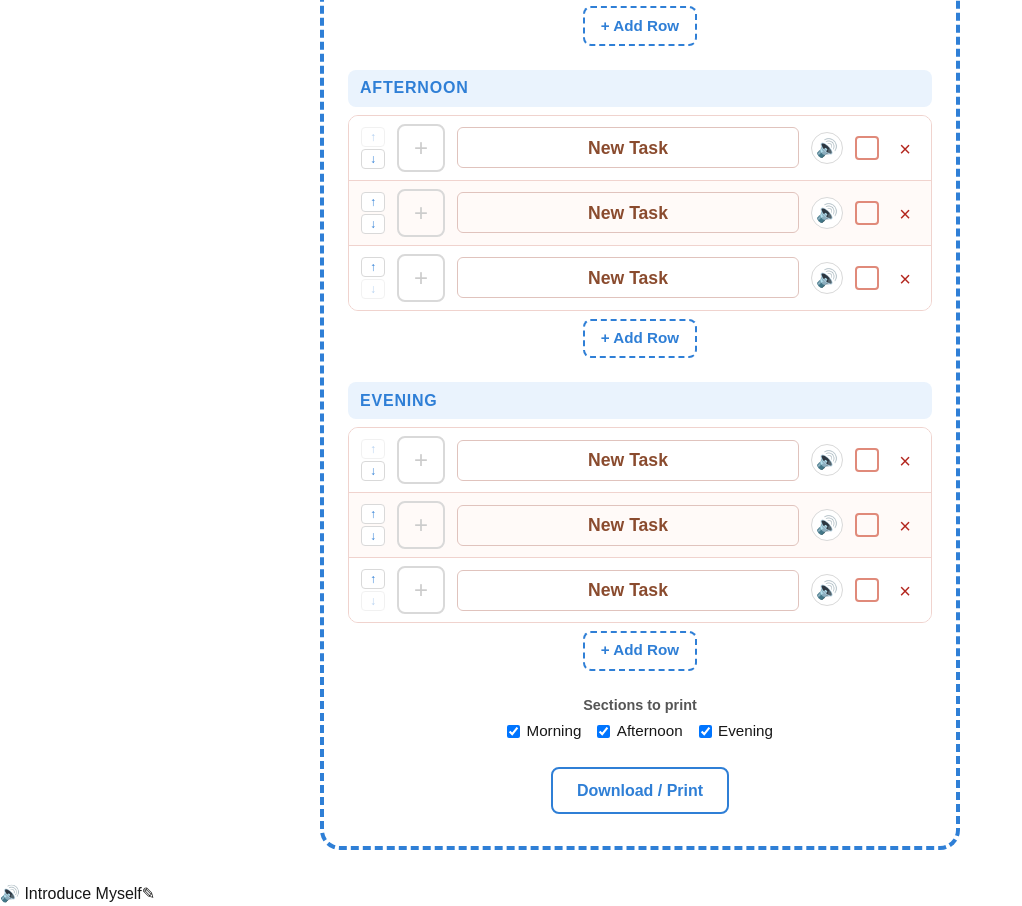
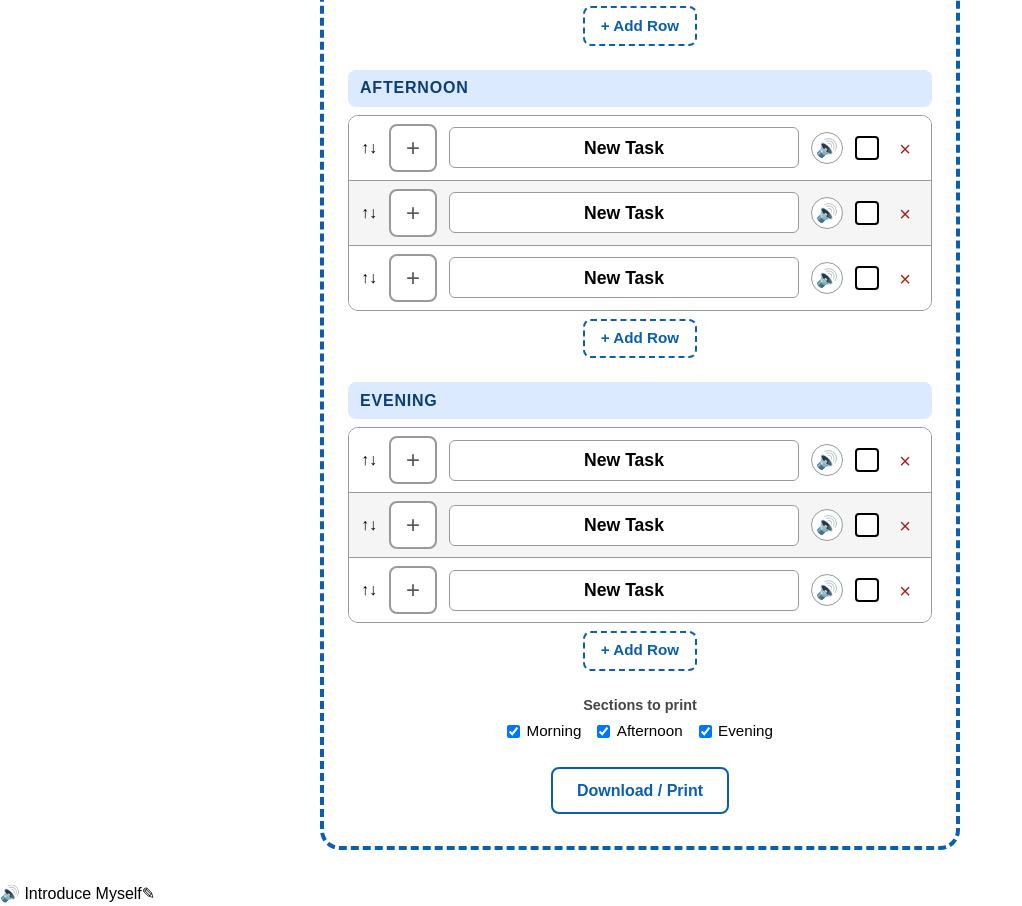
Before and after one commit to ecrose12/Capstone-Project, a Next.js app in the folder capstone-project/: page /category/chore-list in a window 1280 px wide. Shown: the part 466-1372 px from the top of the page, without its empty margins (0-1022 px from the left). Built offline with nearby package versions, Linux system fonts and the light colour scheme; no server answers.

Commit message:
8/8/2026 ADA Compliant Text & Background Color Changes

```diff
--- a/capstone-project/app/globals.css
+++ b/capstone-project/app/globals.css
@@ -37,3 +37,56 @@ body {
     display: none !important;
   }
 }
+
+body {
+  background-color: var(--color-bg);
+  color: var(--color-text);
+}
+
+/* ===================================================================
+   Accessible color tokens (WCAG AA)
+   Append this to the bottom of your existing app/globals.css.
+   Every template component now references these variables instead of
+   hardcoded colors, so contrast stays correct in both themes and
+   dark mode actually takes effect everywhere.
+   =================================================================== */
+
+:root {
+  /* Text */
+  --color-text: #000000;              /* primary text on light bg — 21:1 on white */
+  --color-text-secondary: #444444;    /* secondary/notice text — ~9.7:1 on white */
+  --color-text-muted: #595959;        /* muted/placeholder text — ~7:1 on white, still meets AA */
+  --color-text-on-accent: #0b3d78;    /* text sitting on a light-blue accent chip — ~7.5:1 */
+  --color-error: #a4231c;             /* error/destructive text — ~6.9:1 on white */
+
+  /* Backgrounds */
+  --color-bg: #ffffff;
+  --color-bg-subtle: #f5f5f5;
+  --color-bg-accent: #dbeafe;         /* light blue chip background, paired with --color-text-on-accent */
+
+  /* Borders / frames */
+  --color-border: #000000;            /* bold frame borders (First/Then, Single Selector, etc.) */
+  --color-border-subtle: #999999;     /* lighter dividers — ~2.8:1 against white, non-text UI only */
+
+  /* Interactive */
+  --color-focus: #1a5fb4;             /* focus ring — ~5.2:1 against white, meets 3:1 non-text minimum */
+  --color-accent-strong: #0b5fb0;     /* links/accent text needing AA on white — ~5.6:1 */
+}
+
+[data-theme="dark"] {
+  --color-text: #f5f5f5;              /* ~17.9:1 on --color-bg */
+  --color-text-secondary: #cfcfcf;    /* ~11.8:1 on --color-bg */
+  --color-text-muted: #a8a8a8;        /* ~7.3:1 on --color-bg */
+  --color-text-on-accent: #cfe4ff;    /* ~10.5:1 on --color-bg-accent (dark) */
+  --color-error: #ff8a80;             /* ~7.4:1 on --color-bg */
+
+  --color-bg: #121212;
+  --color-bg-subtle: #1e1e1e;
+  --color-bg-accent: #163a5c;
+
+  --color-border: #f5f5f5;
+  --color-border-subtle: #6b6b6b;
+
+  --color-focus: #7ab8ff;             /* ~8.7:1 on --color-bg */
+  --color-accent-strong: #7ab8ff;
+}
--- a/capstone-project/components/templates/TodayScheduleTemplate.css
+++ b/capstone-project/components/templates/TodayScheduleTemplate.css
@@ -2,9 +2,9 @@
   max-width: 640px;
   margin: 2rem auto;
   padding: 1.5rem 1.5rem 2rem;
-  border: 4px dashed #2f7fd6;
+  border: 4px dashed var(--color-accent-strong);
   border-radius: 20px;
-  background: #fff;
+  background: var(--color-bg);
 }
 
 .today-schedule__title {
@@ -13,19 +13,19 @@
   font-weight: 900;
   letter-spacing: 0.03em;
   text-transform: uppercase;
-  color: #d1291e;
+  color: var(--color-error);
   margin: 0 0 1.5rem;
 }
 
 .today-schedule__notice {
   text-align: center;
   font-size: 0.95rem;
-  color: #555;
+  color: var(--color-text-secondary);
   margin: 0 0 1rem;
 }
 
 .today-schedule__notice--error {
-  color: #b3261e;
+  color: var(--color-error);
   font-weight: 600;
 }
 
@@ -33,13 +33,16 @@
   margin-bottom: 1.5rem;
 }
 
+/* Fixed: was --color-accent-strong text on a light-blue chip (~3.3:1,
+   fails AA). --color-text-on-accent is chosen to meet 4.5:1+ against
+   --color-bg-accent in both themes. */
 .today-schedule__section-label {
   font-size: 1rem;
   font-weight: 700;
-  color: #2f7fd6;
+  color: var(--color-text-on-accent);
   text-transform: uppercase;
   letter-spacing: 0.05em;
-  background: #eaf3fd;
+  background: var(--color-bg-accent);
   padding: 0.4rem 0.75rem;
   border-radius: 8px;
   margin: 0 0 0.5rem;
@@ -49,7 +52,7 @@
   list-style: none;
   margin: 0;
   padding: 0;
-  border: 1px solid #f0d3ce;
+  border: 1px solid var(--color-border-subtle);
   border-radius: 10px;
   overflow: hidden;
 }
@@ -59,20 +62,18 @@
   align-items: center;
   gap: 0.75rem;
   padding: 0.5rem 0.75rem;
-  border-bottom: 1px solid #f0d3ce;
-  background: #fff;
+  border-bottom: 1px solid var(--color-border-subtle);
+  background: var(--color-bg);
 }
 
 .today-schedule__row:nth-child(even) {
-  background: #fffaf8;
+  background: var(--color-bg-subtle);
 }
 
 .today-schedule__row:last-child {
   border-bottom: none;
 }
 
-/* Small PecSlot icon on the left of each row, overriding the default look
-   for this template only. */
 .today-schedule__row-icon .pec-slot {
   display: flex;
 }
@@ -80,7 +81,7 @@
 .today-schedule__row-icon .pec-slot__box {
   width: 48px;
   height: 48px;
-  border: 2px solid #d9d9d9;
+  border: 2px solid var(--color-border-subtle);
   border-radius: 8px;
   padding: 0;
   display: flex;
@@ -88,12 +89,13 @@
   justify-content: center;
   cursor: pointer;
   flex-shrink: 0;
+  background: var(--color-bg);
 }
 
 .today-schedule__row-icon .pec-slot__box:hover,
 .today-schedule__row-icon .pec-slot__box:focus-visible {
-  border-color: #2f7fd6;
-  outline: 2px solid #1a73e8;
+  border-color: var(--color-focus);
+  outline: 2px solid var(--color-focus);
   outline-offset: 1px;
 }
 
@@ -106,11 +108,11 @@
 
 .today-schedule__row-icon .pec-slot__placeholder {
   font-size: 1.5rem;
-  color: #ccc;
+  color: var(--color-text-muted);
 }
 
 .today-schedule__row-icon .pec-slot__footer {
-  display: none; /* the row already shows a text field/label separately */
+  display: none;
 }
 
 .today-schedule__row-text,
@@ -119,7 +121,7 @@
   min-width: 0;
   font-size: 1.1rem;
   font-weight: 700;
-  color: #8a4b2e;
+  color: var(--color-text);
   text-align: center;
   word-break: break-word;
   overflow-wrap: break-word;
@@ -129,23 +131,42 @@
   white-space: normal;
 }
 
-/* Hidden on screen — this is the print-only stand-in for the input,
-   since a real <input> element can never wrap to a second line. */
 .today-schedule__row-text--print-only {
   display: none;
 }
 
 .today-schedule__row-text-input {
-  border: 1px solid #e0c3bd;
+  border: 1px solid var(--color-border-subtle);
   border-radius: 6px;
   padding: 0.4rem 0.5rem;
   font-family: inherit;
+  background: var(--color-bg);
 }
 
 .today-schedule__row-text-input:focus-visible {
-  outline: 2px solid #1a73e8;
+  outline: 2px solid var(--color-focus);
   outline-offset: 1px;
-  border-color: #1a73e8;
+  border-color: var(--color-focus);
+}
+
+.today-schedule__row .speak-button {
+  flex-shrink: 0;
+  width: 2rem;
+  height: 2rem;
+  font-size: 1.1rem;
+  border: 1px solid var(--color-border-subtle);
+  border-radius: 50%;
+  background: var(--color-bg);
+  cursor: pointer;
+  display: flex;
+  align-items: center;
+  justify-content: center;
+}
+
+.today-schedule__row .speak-button:hover,
+.today-schedule__row .speak-button:focus-visible {
+  background: var(--color-bg-subtle);
+  outline: 2px solid var(--color-focus);
 }
 
 .today-schedule__row-checkbox {
@@ -154,6 +175,7 @@
   align-items: center;
   justify-content: center;
   cursor: pointer;
+  position: relative;
 }
 
 .today-schedule__row-checkbox input[type="checkbox"] {
@@ -168,15 +190,16 @@
 .today-schedule__checkbox-box {
   width: 1.5rem;
   height: 1.5rem;
-  border: 2px solid #e08a7a;
+  border: 2px solid var(--color-border);
   border-radius: 4px;
   display: inline-block;
   position: relative;
+  background: var(--color-bg);
 }
 
 .today-schedule__row-checkbox input[type="checkbox"]:checked + .today-schedule__checkbox-box {
-  background: #2f7fd6;
-  border-color: #2f7fd6;
+  background: var(--color-accent-strong);
+  border-color: var(--color-accent-strong);
 }
 
 .today-schedule__row-checkbox input[type="checkbox"]:checked + .today-schedule__checkbox-box::after {
@@ -186,65 +209,14 @@
   top: 1px;
   width: 6px;
   height: 11px;
-  border: solid #fff;
+  border: solid var(--color-bg);
   border-width: 0 3px 3px 0;
   transform: rotate(45deg);
 }
 
 .today-schedule__row-checkbox input[type="checkbox"]:focus-visible + .today-schedule__checkbox-box {
-  outline: 2px solid #1a73e8;
+  outline: 2px solid var(--color-focus);
   outline-offset: 2px;
-}
-
-.today-schedule__row-reorder {
-  display: flex;
-  flex-direction: column;
-  gap: 2px;
-  flex-shrink: 0;
-}
-
-.today-schedule__row-reorder button {
-  width: 1.5rem;
-  height: 1.25rem;
-  border: 1px solid #d9d9d9;
-  border-radius: 4px;
-  background: #fff;
-  color: #2f7fd6;
-  font-size: 0.75rem;
-  line-height: 1;
-  cursor: pointer;
-  padding: 0;
-}
-
-.today-schedule__row-reorder button:hover:not(:disabled),
-.today-schedule__row-reorder button:focus-visible:not(:disabled) {
-  background: #eaf3fd;
-  outline: 2px solid #1a73e8;
-}
-
-.today-schedule__row-reorder button:disabled {
-  opacity: 0.35;
-  cursor: not-allowed;
-}
-
-.today-schedule__row .speak-button {
-  flex-shrink: 0;
-  width: 2rem;
-  height: 2rem;
-  font-size: 1.1rem;
-  border: 1px solid #d9d9d9;
-  border-radius: 50%;
-  background: #fff;
-  cursor: pointer;
-  display: flex;
-  align-items: center;
-  justify-content: center;
-}
-
-.today-schedule__row .speak-button:hover,
-.today-schedule__row .speak-button:focus-visible {
-  background: #eaf3fd;
-  outline: 2px solid #1a73e8;
 }
 
 .today-schedule__row-remove {
@@ -253,7 +225,7 @@
   height: 1.75rem;
   border: none;
   background: transparent;
-  color: #b3261e;
+  color: var(--color-error);
   font-size: 1.25rem;
   cursor: pointer;
   border-radius: 50%;
@@ -261,8 +233,8 @@
 
 .today-schedule__row-remove:hover,
 .today-schedule__row-remove:focus-visible {
-  background: #fbe4e1;
-  outline: 2px solid #1a73e8;
+  background: var(--color-bg-subtle);
+  outline: 2px solid var(--color-focus);
 }
 
 .today-schedule__add-row {
@@ -271,17 +243,17 @@
   padding: 0.4rem 1rem;
   font-size: 0.95rem;
   font-weight: 600;
-  border: 2px dashed #2f7fd6;
+  border: 2px dashed var(--color-accent-strong);
   border-radius: 8px;
-  background: #fff;
-  color: #2f7fd6;
+  background: var(--color-bg);
+  color: var(--color-accent-strong);
   cursor: pointer;
 }
 
 .today-schedule__add-row:hover,
 .today-schedule__add-row:focus-visible {
-  background: #eaf3fd;
-  outline: 2px solid #1a73e8;
+  background: var(--color-bg-accent);
+  outline: 2px solid var(--color-focus);
 }
 
 .today-schedule__actions {
@@ -295,28 +267,58 @@
   padding: 0.6rem 1.5rem;
   font-size: 1rem;
   font-weight: 700;
-  border: 2px solid #2f7fd6;
+  border: 2px solid var(--color-accent-strong);
   border-radius: 8px;
-  background: #2f7fd6;
-  color: #fff;
+  background: var(--color-accent-strong);
+  color: #ffffff;
   cursor: pointer;
 }
 
 .today-schedule__print {
-  background: #fff !important;
-  color: #2f7fd6 !important;
+  background: var(--color-bg) !important;
+  color: var(--color-accent-strong) !important;
 }
 
 .today-schedule__actions button:hover,
 .today-schedule__actions button:focus-visible {
-  filter: brightness(0.95);
-  outline: 2px solid #1a4d8f;
+  filter: brightness(0.92);
+  outline: 2px solid var(--color-focus);
   outline-offset: 2px;
 }
 
 .today-schedule__actions button:disabled {
   opacity: 0.6;
   cursor: not-allowed;
+}
+
+.today-schedule__print-picker {
+  display: flex;
+  flex-wrap: wrap;
+  gap: 1rem;
+  justify-content: center;
+  align-items: center;
+  border: none;
+  padding: 0;
+  margin: 1rem 0 0;
+}
+
+.today-schedule__print-picker legend {
+  width: 100%;
+  text-align: center;
+  font-size: 0.9rem;
+  font-weight: 700;
+  color: var(--color-text-secondary);
+  margin-bottom: 0.25rem;
+  padding: 0;
+}
+
+.today-schedule__print-picker-option {
+  display: flex;
+  align-items: center;
+  gap: 0.4rem;
+  font-size: 0.95rem;
+  cursor: pointer;
+  color: var(--color-text);
 }
 
 @media (max-width: 480px) {
@@ -334,39 +336,6 @@
   }
 }
 
-/* On-screen picker for which sections to include when printing */
-.today-schedule__print-picker {
-  display: flex;
-  flex-wrap: wrap;
-  gap: 1rem;
-  justify-content: center;
-  align-items: center;
-  border: none;
-  padding: 0;
-  margin: 1rem 0 0;
-}
-
-.today-schedule__print-picker legend {
-  width: 100%;
-  text-align: center;
-  font-size: 0.9rem;
-  font-weight: 700;
-  color: #555;
-  margin-bottom: 0.25rem;
-  padding: 0;
-}
-
-.today-schedule__print-picker-option {
-  display: flex;
-  align-items: center;
-  gap: 0.4rem;
-  font-size: 0.95rem;
-  cursor: pointer;
-}
-
-/* Print view: hide every interactive/editing control so the printed page
-   shows just the clean schedule — icon, task text, and an empty checkbox
-   to physically check off by hand. */
 @media print {
   .today-schedule__row-reorder,
   .today-schedule__add-row,
@@ -378,21 +347,15 @@
     display: none !important;
   }
 
-  /* Deselected sections don't print at all */
   .today-schedule__section--print-hidden {
     display: none !important;
   }
 
-  /* Each printed section starts on its own page... */
   .today-schedule__section {
     break-after: page;
     page-break-after: always;
   }
 
-  /* ...and the browser tries hard not to split a section's checklist
-     across two pages. This isn't a hard guarantee — a section with an
-     unusually large number of rows can still overflow onto a second
-     page — but it holds for a normal-length list. */
   .today-schedule__list {
     break-inside: avoid;
     page-break-inside: avoid;
@@ -403,9 +366,6 @@
     page-break-after: avoid;
   }
 
-  /* A parent's text input becomes plain static text on the printed page —
-     the real input can never wrap to a second line, so it's hidden
-     entirely in favor of the wrapping print-only span. */
   .today-schedule__row-text-input {
     display: none !important;
   }
@@ -414,12 +374,11 @@
     display: inline-block;
   }
 
-  /* The PecSlot icon shouldn't look clickable on paper. */
   .today-schedule__row-icon .pec-slot__box {
     cursor: default;
   }
 
   .today-schedule {
-    border-style: solid; /* dashed border can print unevenly depending on printer/driver */
+    border-style: solid;
   }
 }
```
Also changed, not shown: capstone-project/components/PecPickerModal.css (+6 -6 lines), capstone-project/components/templates/DualBoxTemplate.css (+21 -20 lines), capstone-project/components/templates/SentenceCreatorTemplate.css (+30 -28 lines), capstone-project/components/templates/SingleSelectorTemplate.css (+16 -17 lines), capstone-project/components/templates/WeeklyChoreListTemplate.css (+36 -33 lines).
